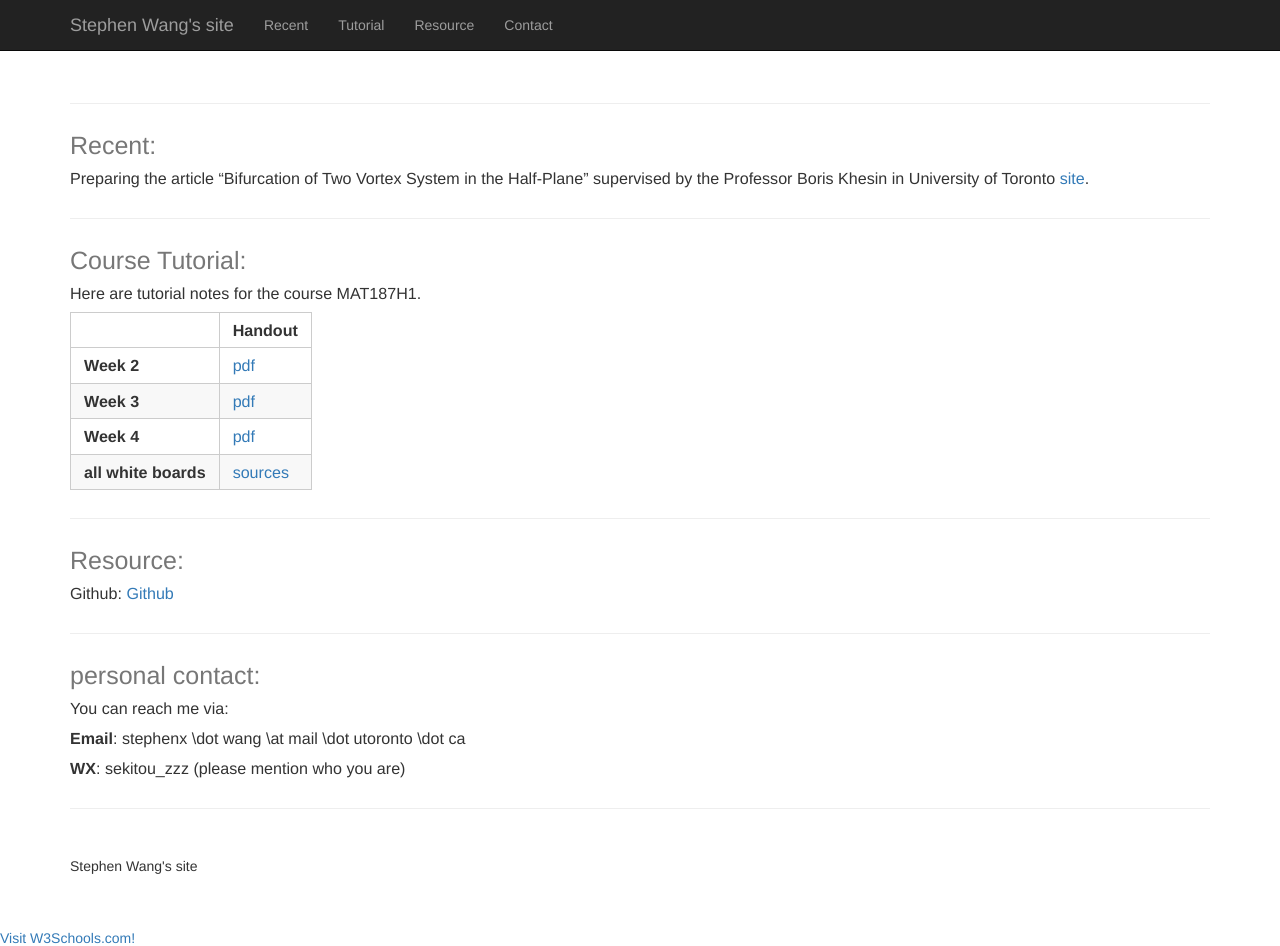
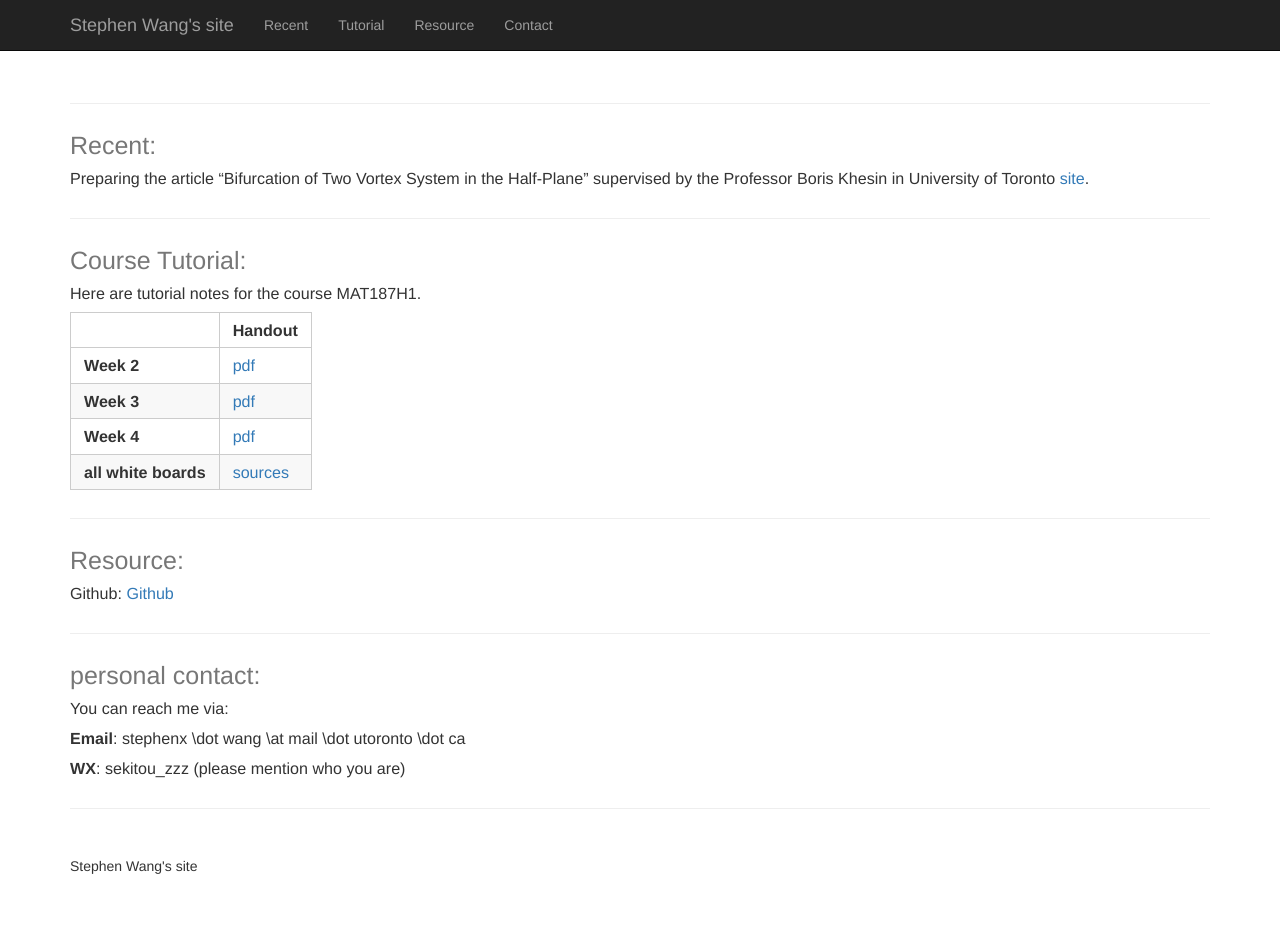
Before and after one commit to Enthazy/enthazy.github.io, a Jekyll site: the page built from index.html, in a window 1280 px wide and 946 px high. Built offline with Jekyll 4.4.1, drawn with Linux system fonts in a browser that asks for light colours.

Commit message:
Update index.html

```diff
--- a/index.html
+++ b/index.html
@@ -10,4 +10,3 @@ subheading:
   {% include contents.html %}
   {% include footer.html %}
 </div>
-<a href="enthazy.github.io/assets/demos/aframe/cubes.html">Visit W3Schools.com!</a>
```
